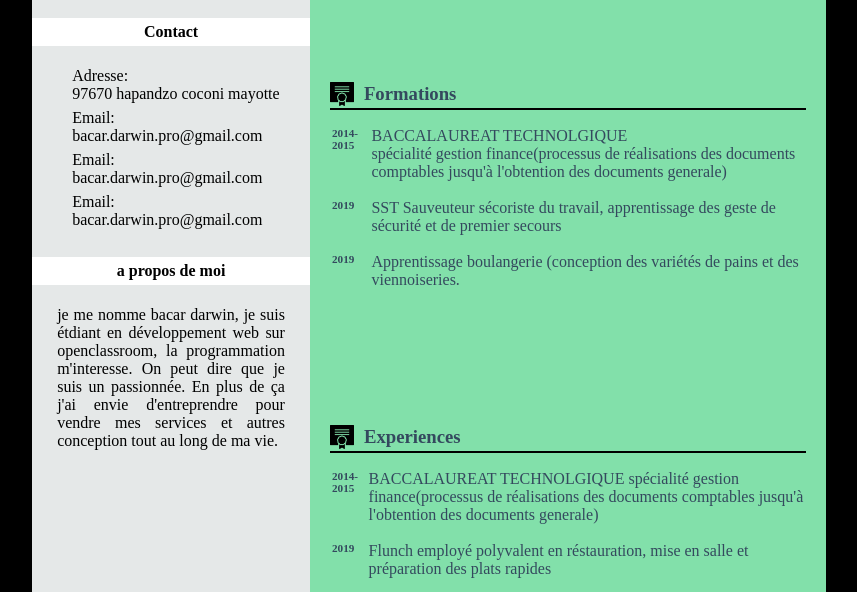
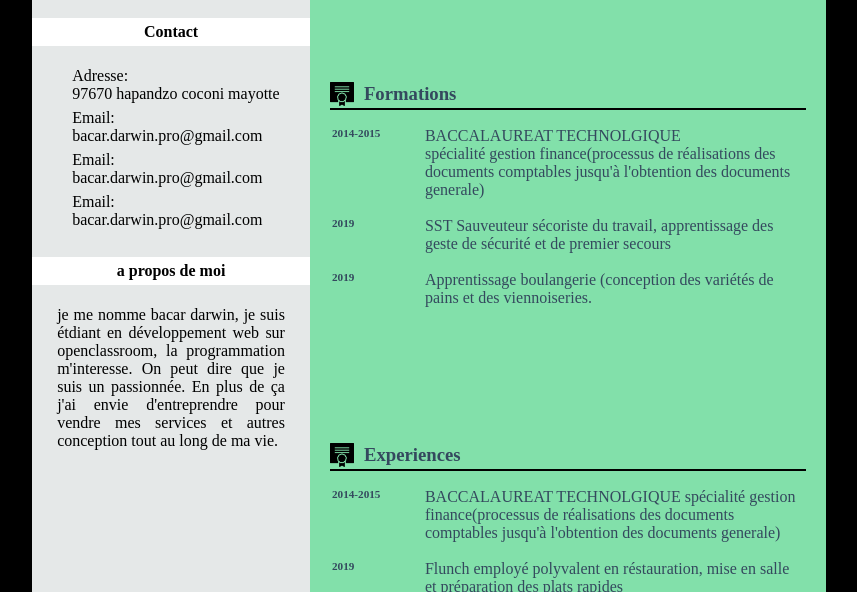
Before and after one commit to kufanya/kufanya.github.io, a plain HTML site: page index.html in a window 1280 px wide. Shown: the part 172-764 px from the top of the page, without its empty margins (211-1068 px from the left). Drawn offline with Linux system fonts and the light colour scheme.

Commit message:
resolution du probleme du tableaux

```diff
--- a/css.css
+++ b/css.css
@@ -167,7 +167,9 @@ table{
 	font-size:0.7rem;
 	display:flex;
 	font-weight:bold;
-	margin-right:0px;
+	flex-wrap:nowrap;
+	width:90px;
+
 
 }
 
```
